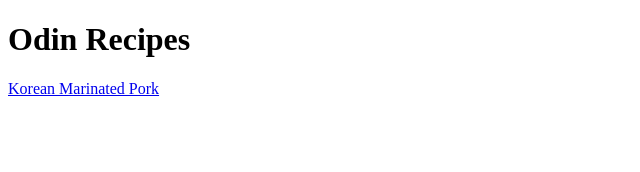
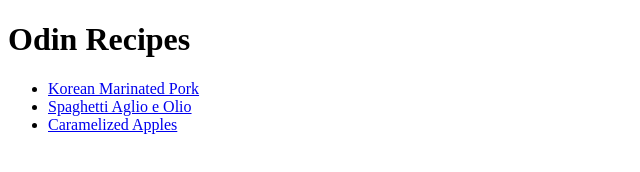
Before and after one commit to Noexa/odin-recipes, a plain HTML site: page index.html in a window 1280 px wide. Shown: the whole page, without its empty margins (0-640 px from the left). Drawn offline with Linux system fonts and the light colour scheme.

Commit message:
Add links to other recipes

```diff
--- a/index.html
+++ b/index.html
@@ -5,6 +5,10 @@
     </head>
     <body>
         <h1>Odin Recipes</h1>
-        <a href="recipes/pork.html">Korean Marinated Pork</a>
+        <ul>
+           <li> <a href="recipes/pork.html">Korean Marinated Pork</a> </li>
+           <li> <a href="recipes/pasta.html">Spaghetti Aglio e Olio</a> </li>
+           <li> <a href="recipes/apples.html">Caramelized Apples</a> </li>
+        </ul>
     </body>
 </html>
```
